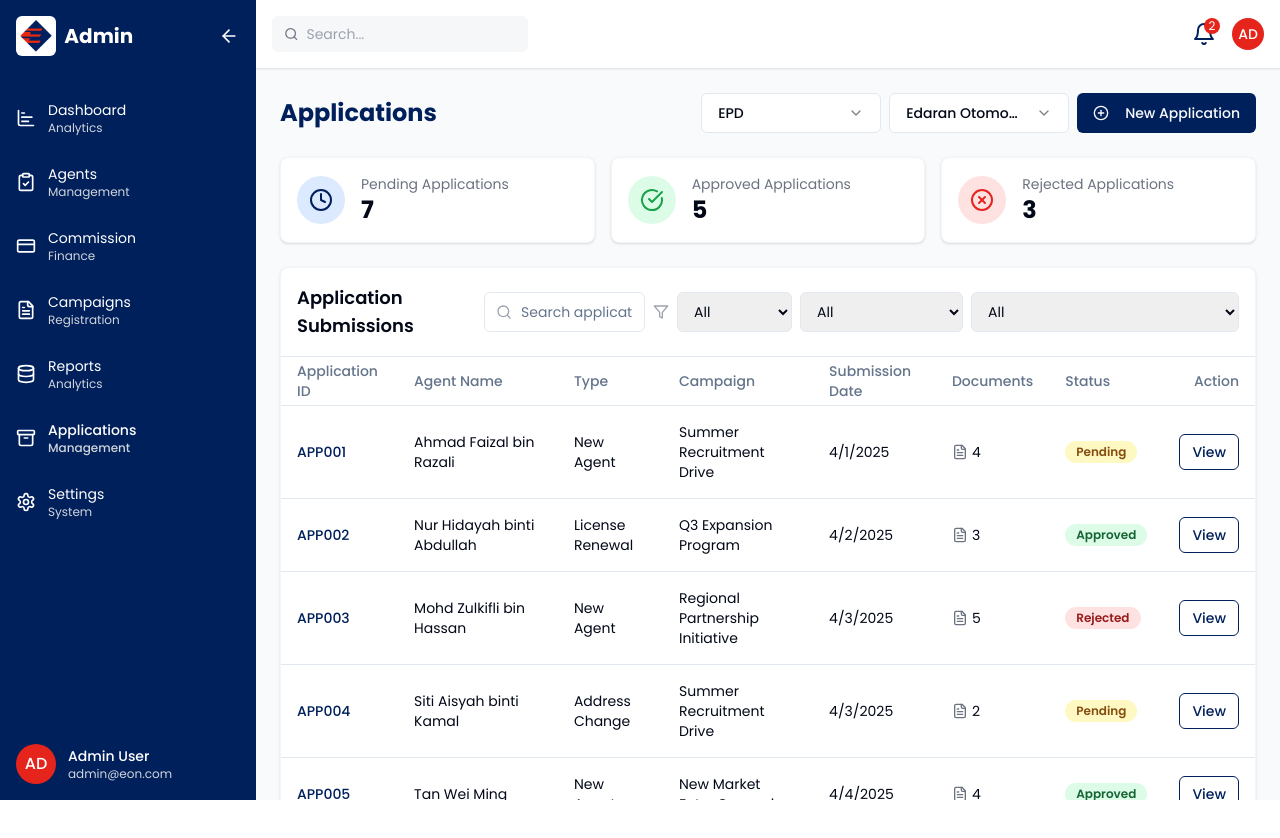
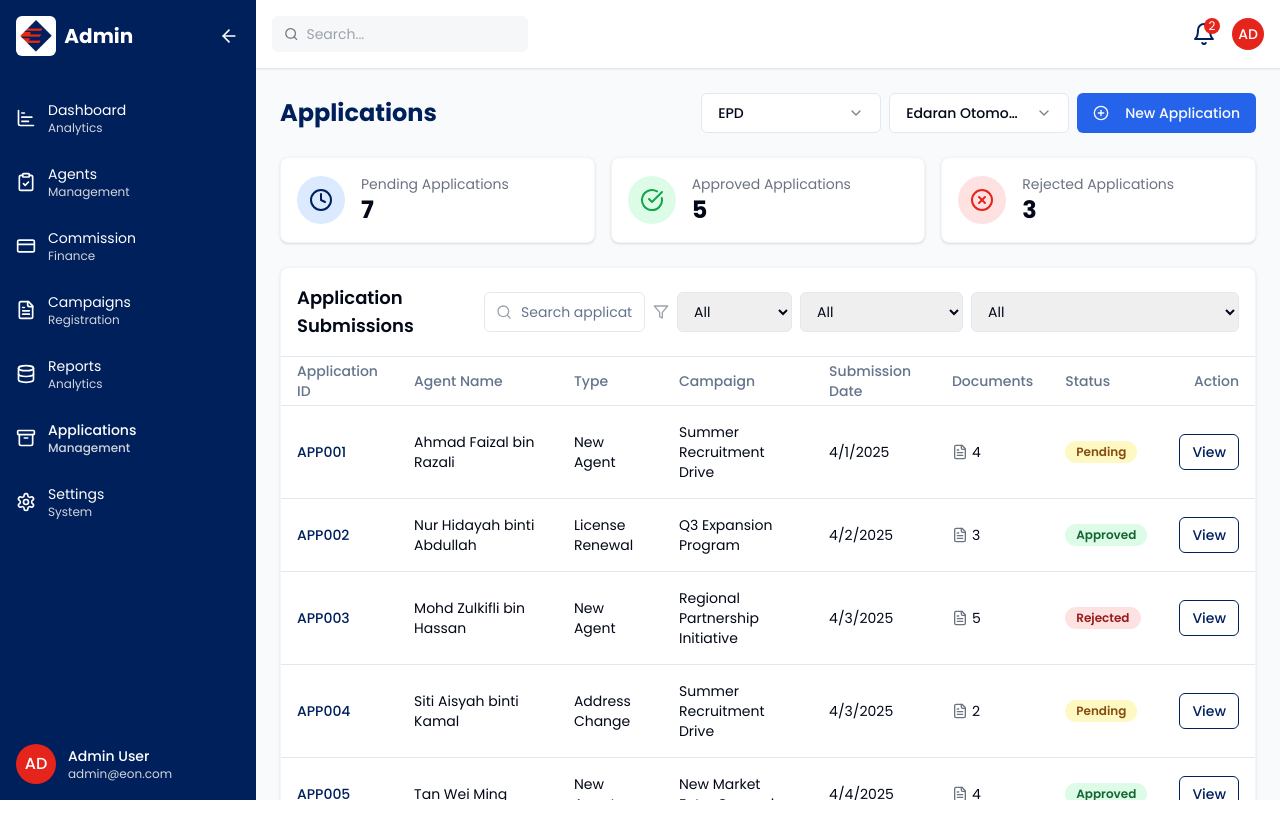
Before and after one commit to danishrkft/eon-agent-onboarding-backend, a React (Vite) app: page /applications in a window 1280 px wide. Shown: the top 838 px of the page. Built offline with nearby package versions, Linux system fonts and the light colour scheme.

Commit message:
Visual edit in Lovable
Edited UI in Lovable

```diff
--- a/src/pages/Applications.tsx
+++ b/src/pages/Applications.tsx
@@ -1,4 +1,3 @@
-
 import React, { useState } from 'react';
 import { Filter, PlusCircle, Search, FileText, CheckCircle, XCircle, Clock } from 'lucide-react';
 import Layout from '../components/Layout';
@@ -131,7 +130,6 @@ const applicationData = [{
   documents: 3,
   campaign: 'Winter Agent Acquisition'
 }];
-
 const Applications = () => {
   const [currentPage, setCurrentPage] = useState(1);
   const [searchTerm, setSearchTerm] = useState('');
@@ -144,9 +142,7 @@ const Applications = () => {
 
   // Filter data based on search term, status, type, and campaign
   const filteredData = applicationData.filter(application => {
-    const matchesSearch = application.agent.toLowerCase().includes(searchTerm.toLowerCase()) ||
-                         application.id.toLowerCase().includes(searchTerm.toLowerCase()) ||
-                         application.campaign.toLowerCase().includes(searchTerm.toLowerCase());
+    const matchesSearch = application.agent.toLowerCase().includes(searchTerm.toLowerCase()) || application.id.toLowerCase().includes(searchTerm.toLowerCase()) || application.campaign.toLowerCase().includes(searchTerm.toLowerCase());
     const matchesStatus = filterStatus === 'All' || application.status === filterStatus;
     const matchesType = filterType === 'All' || application.type === filterType;
     const matchesCampaign = filterCampaign === 'All' || application.campaign === filterCampaign;
@@ -176,7 +172,7 @@ const Applications = () => {
           <h1 className="text-2xl font-bold text-[#00205C]">Applications</h1>
           <div className="flex flex-col sm:flex-row items-start sm:items-center gap-2">
             <FilterDropdowns showDateFilter={false} />
-            <Button className="bg-[#00205C] hover:bg-[#001A45]">
+            <Button className="bg-blue-600 hover:bg-blue-500">
               <PlusCircle className="mr-2 h-4 w-4" />
               New Application
             </Button>
```
